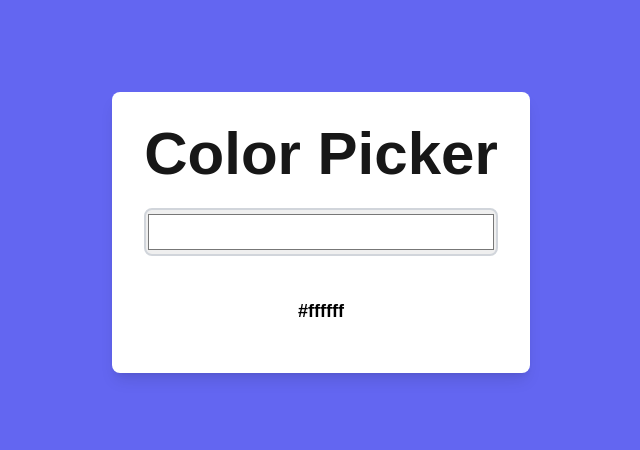
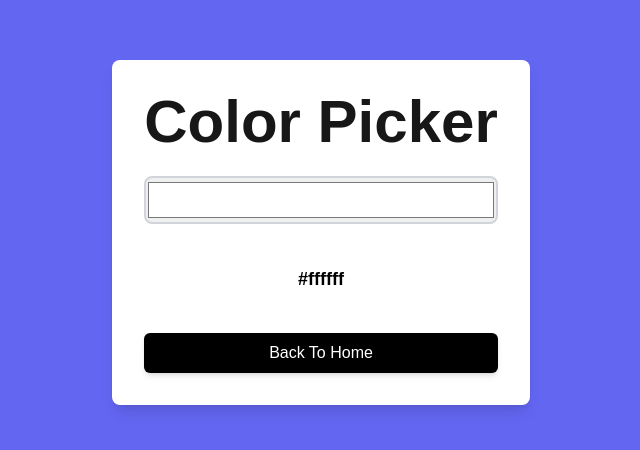
Before and after one commit to Muhammad-Talha103/Project-Of-30-Days, a Next.js app: page /Day-08 in a window 1280 px wide. Shown: the part 168-618 px from the top of the page, without its empty margins (319-959 px from the left). Built offline with nearby package versions, Linux system fonts and the light colour scheme.

Commit message:
first commit

```diff
--- a/app/Day-08/component/color-picker.tsx
+++ b/app/Day-08/component/color-picker.tsx
@@ -1,5 +1,6 @@
 'use client'; // Enables the component to be used as a Client Component in Next.js, required for client-side features like hooks.
 
+import Link from 'next/link';
 import { useState } from 'react';
 
 // Defining the ColorPicker component.
@@ -56,6 +57,13 @@ export default function ColorPicker() {
       {/* Displays the current color code in text format inside the color box. */}
       <p className="text-lg font-semibold">{color}</p> {/* Text styling for displaying the color code. */}
     </div>
+    <div className="mt-6">
+      <Link href="/">
+        <button className="bg-black text-white px-4 py-2 rounded-md shadow-md transition-transform transform hover:bg-zinc-600 focus:outline-none focus:ring-2 focus:ring-zinc-400 focus:ring-opacity-50 text-sm sm:text-base w-full">
+          Back To Home
+        </button>
+      </Link>
+    </div>
   </div>
 </div>
 
```
